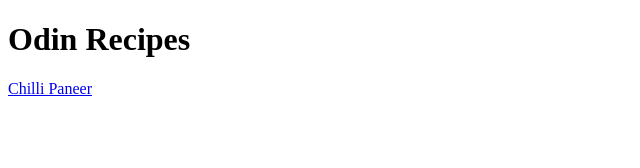
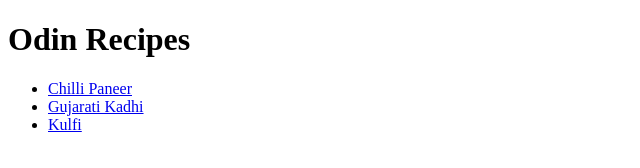
Before and after one commit to sankethirani/odin-recipes, a plain HTML site: page index.html in a window 1280 px wide. Shown: the whole page, without its empty margins (0-640 px from the left). Drawn offline with Linux system fonts and the light colour scheme.

Commit message:
Update links in index.html

```diff
--- a/index.html
+++ b/index.html
@@ -7,6 +7,10 @@
 
     <body>
         <h1>Odin Recipes</h1>
-        <a href="./recipes/chilli-paneer.html">Chilli Paneer</a>
+        <ul>
+            <li><a href="./recipes/chilli-paneer.html">Chilli Paneer</a></li>
+            <li><a href="./recipes/gujarati-kadhi.html">Gujarati Kadhi</a></li>
+            <li><a href="./recipes/kulfi.html">Kulfi</a></li>
+        </ul>
     </body>
 </html>
```
